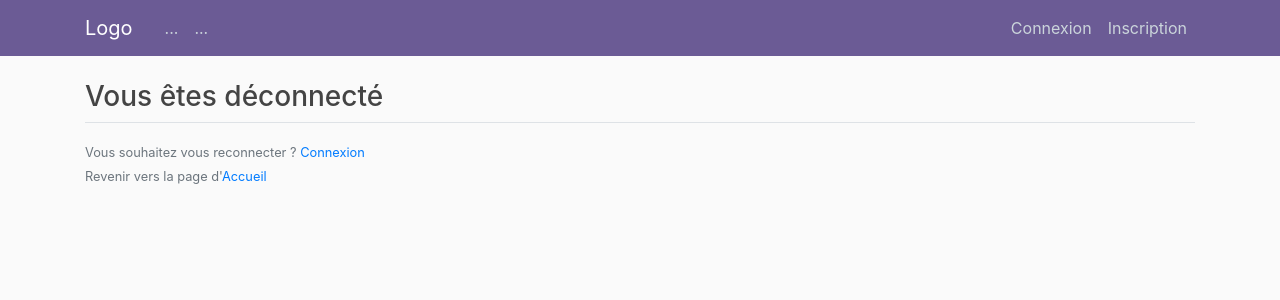
After one commit to LekishviliRati/Send_messages_on_social_networks, a Django app: page /logout/ in a window 1280 px wide. The commit adds this page. Shown: the top 300 px of the page. Run offline with Django 3.2, Linux system fonts and the light colour scheme; some libraries are stand-ins or nearby versions.

Commit message:
Logout function done

```diff
--- a/send_messages_on_social_networks/chat/static/chat/main.css
+++ b/send_messages_on_social_networks/chat/static/chat/main.css
@@ -9,7 +9,7 @@ h1, h2, h3, h4, h5, h6 {
 }
 
 .bg-steel {
-  background-color: #5f788a;
+  background-color: #6B5B95;
 }
 
 .site-header .navbar-nav .nav-link {
--- a/send_messages_on_social_networks/templates/base.html
+++ b/send_messages_on_social_networks/templates/base.html
@@ -11,7 +11,6 @@
     <title> Chat </title>
 </head>
 <body>
-
     <header class="site-header">
         <nav class="navbar navbar-expand-md navbar-dark bg-steel fixed-top">
             <div class="container">
@@ -24,23 +23,21 @@
                         <a class="nav-item nav-link" href="#">...</a>
                         <a class="nav-item nav-link" href="#">...</a>
                     </div>
+
                     <!-- Navbar Right Side -->
                     <div class="navbar-nav">
+                        {% if user.is_authenticated %}
+                            <a class="nav-item nav-link" href="{% url 'list_message' %}"> Mes messages </a>
+                            <a class="nav-item nav-link" href="{% url 'logout' %}"> Déconnexion </a>
+                        {% else %}
                             <a class="nav-item nav-link" href="{% url 'login' %}"> Connexion </a>
                             <a class="nav-item nav-link" href="{% url 'register' %}"> Inscription </a>
+                        {% endif %}
                     </div>
                 </div>
             </div>
         </nav>
     </header>
-
-    {% if messages %}
-        {% for message in messages %}
-            <div class="alert alert-{{ message.tags }}">
-                {{ message }}
-            </div>
-        {% endfor %}
-    {% endif %}
 
     <div class="container">
         {% block content %}{% endblock %}
--- /dev/null
+++ b/send_messages_on_social_networks/users/templates/users/logout.html
@@ -0,0 +1,10 @@
+{% extends 'base.html' %}
+{% block content %}
+    <h3> Vous êtes déconnecté </h3>
+    <div class="border-top pt-3">
+        <small class="text-muted">
+            Vous souhaitez vous reconnecter ? <a href="{% url 'login' %}"> Connexion </a> <br>
+            Revenir vers la page d'<a href="{% url 'home_page' %}">Accueil </a>
+        </small>
+    </div>
+{% endblock %}
--- a/send_messages_on_social_networks/users/templates/users/register.html
+++ b/send_messages_on_social_networks/users/templates/users/register.html
@@ -15,7 +15,7 @@
         </form>
         <div class="border-top pt-3">
             <small class="text-muted">
-                Vous avez déjà un compte ? <a class="ml-2" href="#"> Connexion </a>
+                Vous avez déjà un compte ? <a class="ml-2" href="{% url 'login' %}"> Connexion </a>
             </small>
         </div>
     </div>
--- a/send_messages_on_social_networks/users/views.py
+++ b/send_messages_on_social_networks/users/views.py
@@ -12,7 +12,7 @@ def register(request):
         form = UserRegisterForm(request.POST)
         if form.is_valid():
             form.save()
-            return redirect("home_page")
+            return redirect("login")
     else:
         return redirect("register")
 
```
Lines whose indentation alone changed are shown as unchanged.
